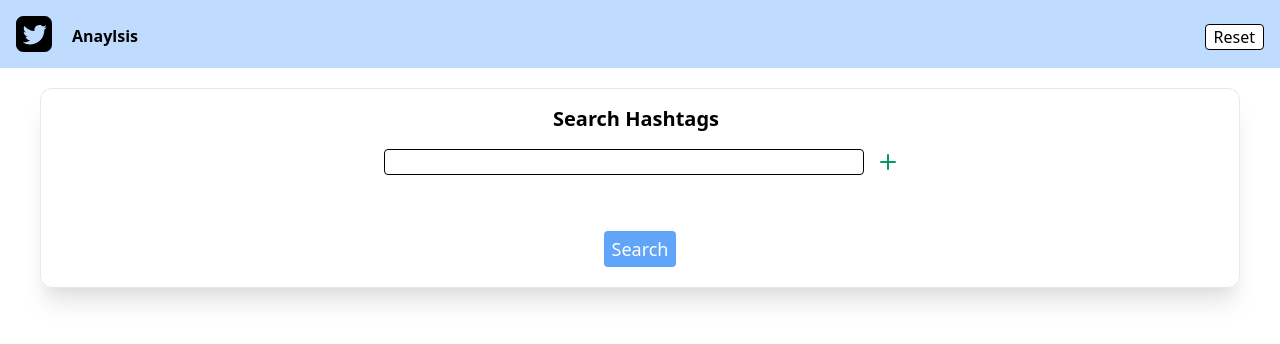
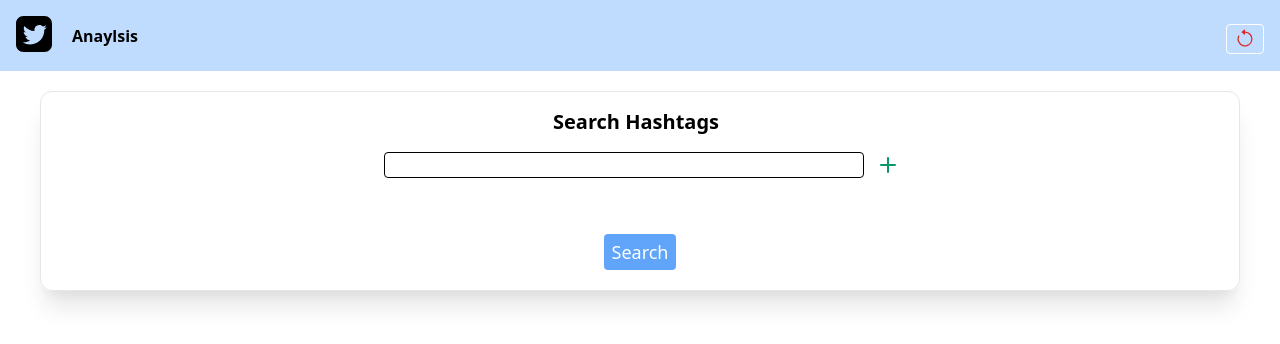
Before and after one commit to MattWeir95/CloudComputing-Twitter-Analysis, a React (Create React App) app in the folder client/: page / in a window 1280 px wide. Shown: the top 344 px of the page. Built offline with nearby package versions, Linux system fonts and the light colour scheme.

Commit message:
resetButton SVG

```diff
--- a/client/src/components/resetButton.jsx
+++ b/client/src/components/resetButton.jsx
@@ -13,7 +13,10 @@ export default function ResetButton(props) {
       onClick={()=> {
         resetState();
       }}
-      className="border rounded bg-white border-black px-2 hover:bg-gray-200">Reset</button>
+      className="border rounded py-1 border-white px-2 hover:bg-white"><svg xmlns="http://www.w3.org/2000/svg" width="20" height="20" fill="currentColor" className="bi bi-arrow-counterclockwise text-red-600" viewBox="0 0 16 16">
+      <path fill-rule="evenodd" d="M8 3a5 5 0 1 1-4.546 2.914.5.5 0 0 0-.908-.417A6 6 0 1 0 8 2v1z"/>
+      <path d="M8 4.466V.534a.25.25 0 0 0-.41-.192L5.23 2.308a.25.25 0 0 0 0 .384l2.36 1.966A.25.25 0 0 0 8 4.466z"/>
+    </svg></button>
     </div>
   );
 }
```
